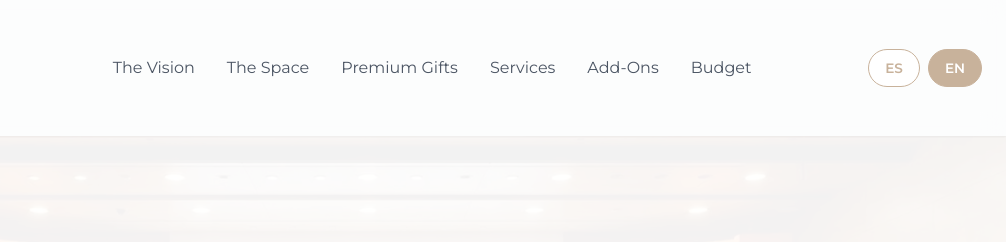
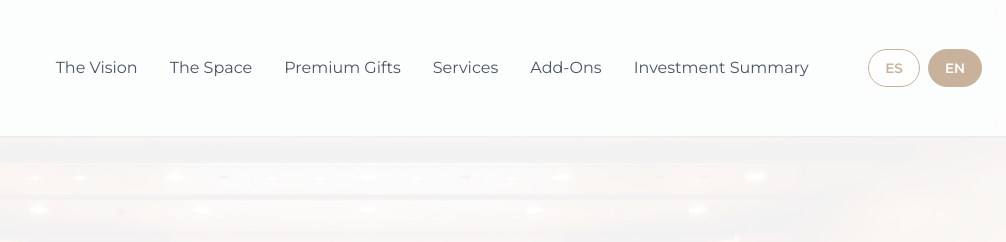
Before and after one commit to heyvievents/SLD_Thinktank-Proposal-May-26, a plain HTML site: page index.html in a window 1280 px wide. Shown: the top 242 px of the page, 274-1280 px from the left. Drawn offline with nearby package versions, Linux system fonts and the light colour scheme; a web font is replaced by a local one.

Commit message:
v3 budget to summary

```diff
--- a/index.html
+++ b/index.html
@@ -33,7 +33,7 @@
                 <a href="#addon" class="text-gray-600 hover:text-heyvi transition-colors"
                     data-i18n="nav_addon">Add-Ons</a>
                 <a href="#budget" class="text-gray-600 hover:text-heyvi transition-colors"
-                    data-i18n="nav_budget">Budget</a>
+                    data-i18n="nav_budget">Investment Summary</a>
             </nav>
             <div class="lang-switch">
                 <button id="lang-es">ES</button>
@@ -390,7 +390,7 @@
         <!-- BUDGET -->
         <section id="budget" class="py-20 px-6 bg-background-light">
             <div class="max-w-2xl mx-auto text-center">
-                <h2 class="section-title text-3xl md:text-4xl font-bold mb-8" data-i18n="budget_title">Budget</h2>
+                <h2 class="section-title text-3xl md:text-4xl font-bold mb-8" data-i18n="budget_title">Investment Summary</h2>
                 <div class="investment-card rounded-lg p-8 mb-6">
                     <p class="text-gray-600 uppercase tracking-widest" data-i18n="agency_label">Agency Management Fee</p>
                     <p class="text-5xl font-bold section-title my-2">9.200€ <span class="text-2xl text-gray-500">+ IVA</span></p>
```
